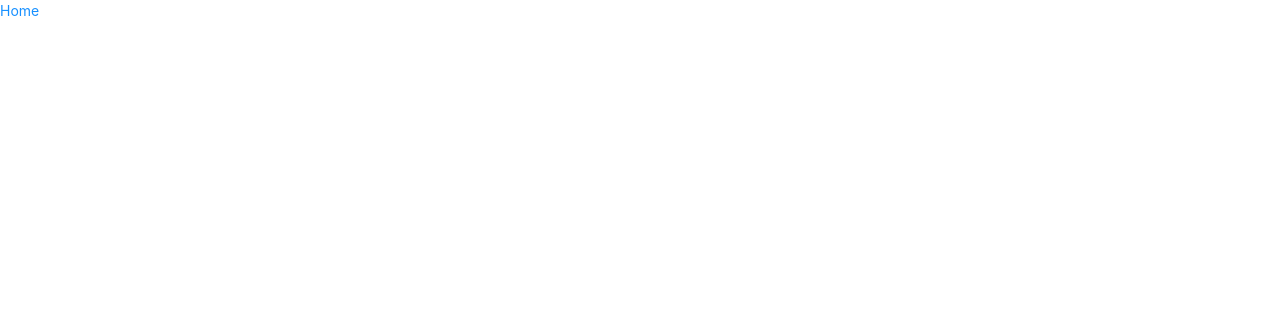
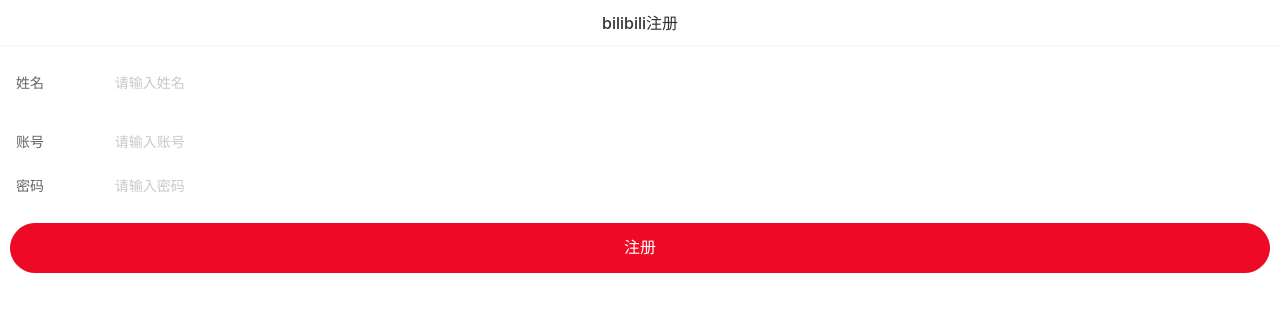
Before and after one commit to never9920/bilibili, a Vue app: page /login in a window 1280 px wide. Shown: the top 312 px of the page. Built offline with nearby package versions, Linux system fonts and the light colour scheme.

Commit message:
login页面

```diff
--- a/package.json
+++ b/package.json
@@ -8,6 +8,7 @@
         "lint": "vue-cli-service lint"
     },
     "dependencies": {
+        "axios": "^0.21.1",
         "babel-plugin-import": "^1.13.3",
         "core-js": "^3.6.5",
         "less": "^4.1.0",
--- a/src/App.vue
+++ b/src/App.vue
@@ -1,8 +1,5 @@
 <template>
   <div id="app">
-    <div id="nav">
-      <router-link to="/">Home</router-link>
-    </div>
     <router-view/>
   </div>
 </template>
--- /dev/null
+++ b/src/components/vant/vbtns.vue
@@ -0,0 +1,48 @@
+<template>
+  <div>
+      <van-button
+      :color=color
+      :size=size
+      :type=type
+      :round=round>
+      {{text}}
+      </van-button>
+  </div>
+</template>
+
+<script>
+export default {
+name:"vbtns",
+  data () {
+    return {
+    };
+  },
+
+  props:{
+      color:{
+          type:String
+      },
+      size:{
+          type:String
+      },
+      type:{
+          type:String
+      },
+      round:{
+          type:Boolean
+      },
+      text:{
+          type:String
+      }
+  },
+
+  components: {},
+
+  computed: {},
+
+  methods: {}
+}
+
+</script>
+<style scoped>
+</style>
--- /dev/null
+++ b/src/components/vant/vfield.vue
@@ -0,0 +1,60 @@
+<template>
+  <div>
+    <van-field
+    v-model="value"
+    :label=label
+    :placeholder=placeholder
+    :type=type
+    :rule=rule />
+  </div>
+</template>
+
+<script>
+export default {
+name:"vfield",
+  data () {
+    return {
+        value:''
+    };
+  },
+
+  props:{
+      label:{
+        type:String
+      },
+      placeholder:{
+        type:String
+      },
+      rule:{
+        type:String
+      },
+      type:{
+        type:String
+      }
+  },
+
+  components: {},
+
+  computed: {},
+
+  watch:{
+    value(){
+      this.test()
+    }
+  },
+
+  methods: {
+    test(){
+      //console.log(this.rule)
+      const rule = new RegExp(this.rule)
+      //console.log(rule)
+      if(rule.test(this.value)){
+        this.$emit('log',this.value)
+      }
+    }
+  }
+}
+
+</script>
+<style scoped>
+</style>
--- /dev/null
+++ b/src/components/vant/vnavbar.vue
@@ -0,0 +1,30 @@
+<template>
+  <div>
+      <van-nav-bar :title=title></van-nav-bar>
+  </div>
+</template>
+
+<script>
+export default {
+name:"vnavbar",
+  data () {
+    return {
+    };
+  },
+
+  props:{
+      title:{
+          type:String
+      }
+  },
+
+  components: {},
+
+  computed: {},
+
+  methods: {}
+}
+
+</script>
+<style scoped>
+</style>
--- a/src/router/index.js
+++ b/src/router/index.js
@@ -1,14 +1,19 @@
 import Vue from 'vue'
 import VueRouter from 'vue-router'
-import Home from '../views/Home.vue'
+const login = () =>
+    import ('../views/login')
 
 Vue.use(VueRouter)
 
 const routes = [{
-    path: '/',
-    name: 'Home',
-    component: Home
-}]
+        path: '',
+        redirect: '/login'
+    },
+    {
+        path: '/login',
+        component: login,
+    },
+]
 
 const router = new VueRouter({
     mode: 'history',
--- a/src/views/About.vue
+++ /dev/null
@@ -1,5 +0,0 @@
-<template>
-  <div class="about">
-    <h1>This is an about page</h1>
-  </div>
-</template>
--- a/src/views/Home.vue
+++ /dev/null
@@ -1,15 +0,0 @@
-<template>
-  <div class="home">
-    <img alt="Vue logo" src="../assets/logo.png">
-    <van-button type="danger">anniu</van-button>
-  </div>
-</template>
-
-<script>
-
-export default {
-  name: 'Home',
-  components: {
-  }
-}
-</script>
--- /dev/null
+++ b/src/views/login.vue
@@ -0,0 +1,57 @@
+<template>
+  <div id="login">
+      <vnavbar title="bilibili注册"></vnavbar>
+      <vfield label="姓名"
+      style="margin:15px 0"
+      placeholder="请输入姓名"
+      rule="^.{6,16}$"
+      @log="res=>name=res" />
+      <vfield label="账号"
+      placeholder="请输入账号"
+      rule="^.{6,16}$"
+      @log="res=>username=res" />
+      <vfield label="密码"
+      placeholder="请输入密码"
+      type="password"
+      rule="^.{6,16}$"
+      @log="res=>password=res" />
+      <vbtns
+      type="danger"
+      size="large"
+      :round="true"
+      text="注册"
+      style="margin:15px 10px"></vbtns>
+  </div>
+</template>
+
+<script>
+import vbtns from '../components/vant/vbtns.vue';
+import vfield from '../components/vant/vfield.vue';
+import vnavbar from '../components/vant/vnavbar.vue';
+export default {
+name:"login",
+  data () {
+    return {
+        name:'',
+        username:'',
+        password:'',
+    };
+  },
+
+  components: {
+    vnavbar,
+    vfield,
+    vbtns,
+  },
+
+  computed: {},
+
+  methods: {}
+}
+
+</script>
+<style scoped>
+.login{
+    background: red;
+}
+</style>
```
Also changed, not shown: src/vant/vant.js (+8 -2 lines), src/assets/logo.png (deleted), 1 other file (tests, documents, lock files or other folders).
